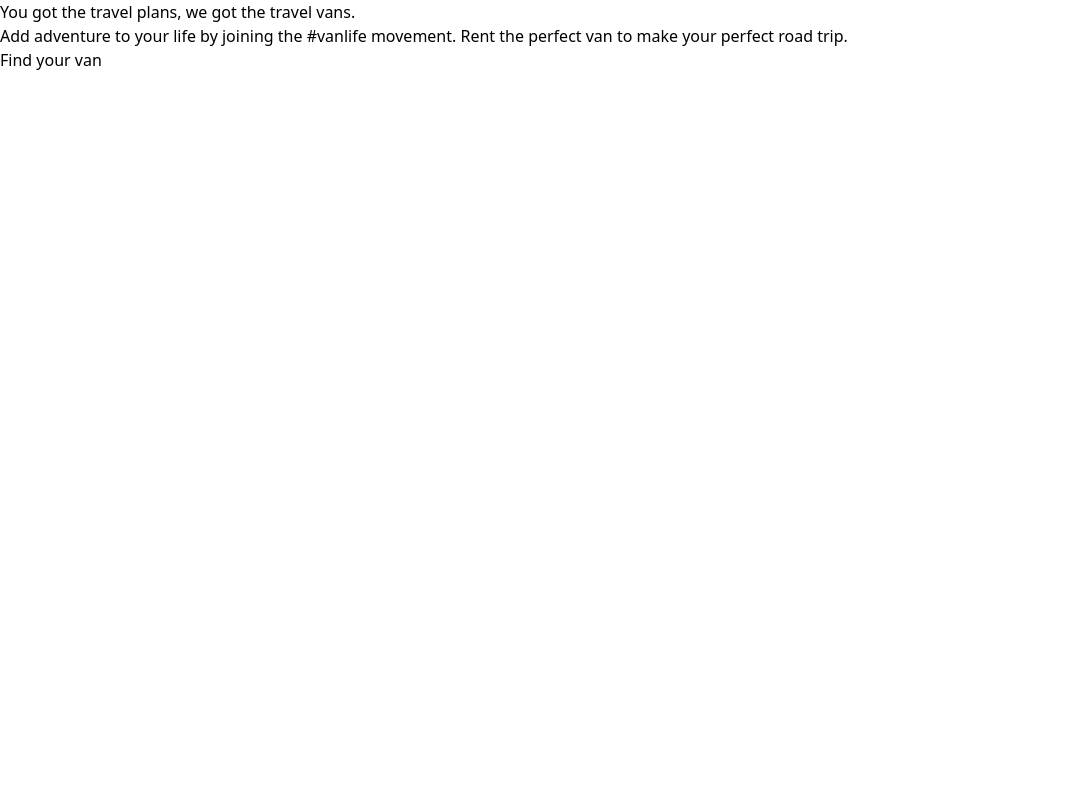
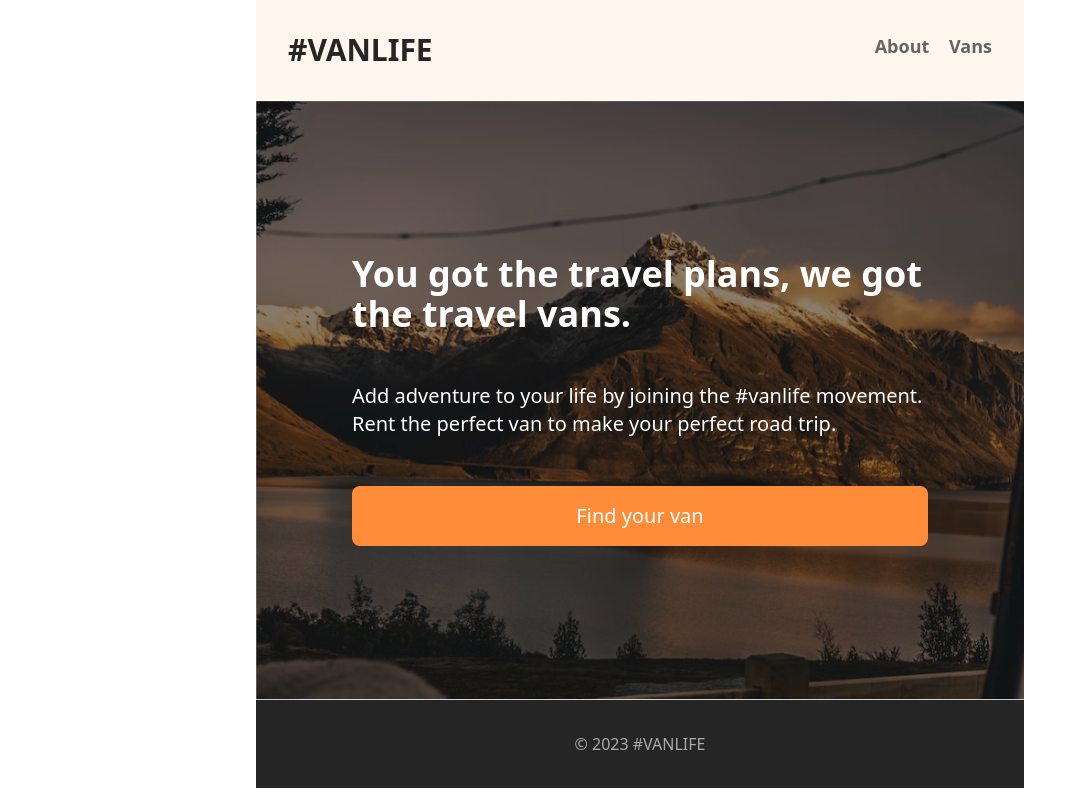
Before and after one commit to NiyonkuruEsther/react-router-project, a React (Vite) app: page / in a window 1280 px wide. Shown: the whole page, without its empty margins (0-1087 px from the left). Built offline with nearby package versions, Linux system fonts and the light colour scheme.

Commit message:
added the styles to the home

```diff
--- a/src/App.jsx
+++ b/src/App.jsx
@@ -1,5 +1,5 @@
 import { Routes, Route } from "react-router-dom";
-import Home from "./assets/pages/Home";
+import Home from "./pages/Home";
 
 export default function App() {
   return (
--- a/src/assets/pages/Home.jsx
+++ /dev/null
@@ -1,14 +0,0 @@
-import { Link } from "react-router-dom";
-
-export default function Home() {
-  return (
-    <div className="home-container">
-      <h1>You got the travel plans, we got the travel vans.</h1>
-      <p>
-        Add adventure to your life by joining the #vanlife movement. Rent the
-        perfect van to make your perfect road trip.
-      </p>
-      <Link to="vans">Find your van</Link>
-    </div>
-  );
-}
--- /dev/null
+++ b/src/components/layout/Footer.jsx
@@ -0,0 +1,7 @@
+export default function Footer() {
+  return (
+    <footer className="bg-dark text-[#AAAAAA] text-center py-8">
+      &#169; 2023 #VANLIFE
+    </footer>
+  );
+}
--- /dev/null
+++ b/src/components/layout/Navbar.jsx
@@ -0,0 +1,13 @@
+function Navbar() {
+  return (
+    <div className="flex justify-between bg-light-cream p-8 text-dark">
+      <p className="font-bold text-3xl">#VANLIFE</p>
+      <div className="flex justify-between w-1/6 text-lg font-semibold">
+        <p className="text-opacity-70 text-dark">About</p>
+        <p className="text-opacity-70 text-dark">Vans</p>
+      </div>
+    </div>
+  );
+}
+
+export default Navbar;
--- /dev/null
+++ b/src/pages/Home.jsx
@@ -0,0 +1,30 @@
+import { Link } from "react-router-dom";
+import Footer from "../components/layout/Footer";
+import Navbar from "../components/layout/Navbar";
+
+export default function Home() {
+  return (
+    <div className="max-w-3xl mx-auto h-screen ">
+      <Navbar />
+      <div className=" text-white  bg-[url('./assets/bg-home.svg')] h-3/4 bg-cover py-[20%]">
+        <div className="max-w-xl mx-auto flex flex-col gap-12">
+          <h1 className="text-4xl font-bold">
+            You got the travel plans, we got the travel vans.
+          </h1>
+          <p className="text-xl">
+            Add adventure to your life by joining the #vanlife movement. Rent
+            the perfect van to make your perfect road trip.
+          </p>
+          <Link
+            to="vans"
+            className="bg-orange rounded-lg p-4 text-center text-xl font-medium"
+          >
+            Find your van
+          </Link>
+        </div>
+      </div>
+
+      <Footer />
+    </div>
+  );
+}
--- a/tailwind.config.js
+++ b/tailwind.config.js
@@ -2,7 +2,16 @@
 export default {
   content: ["./index.html", "./src/**/*.{js,ts,jsx,tsx}"],
   theme: {
-    extend: {},
+    extend: {
+      colors: {
+        "red-orange": "#E17654",
+        orange: "#FF8C38",
+        dark: "#252525",
+        "blue-green": "#115E59",
+        cream: "#FFEAD0",
+        "light-cream": "#FFF7ED",
+      },
+    },
   },
   plugins: [],
 };
```
Also changed, not shown: src/assets/bg-home.svg (added).
